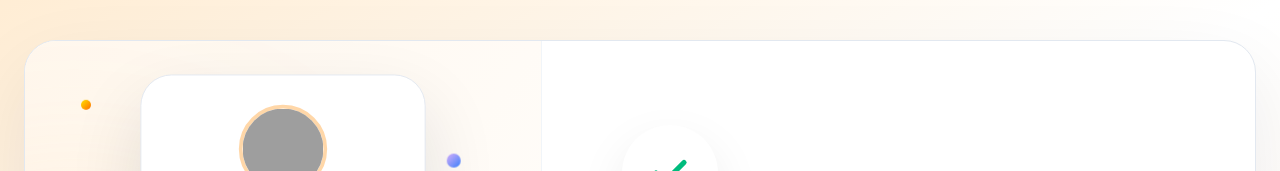
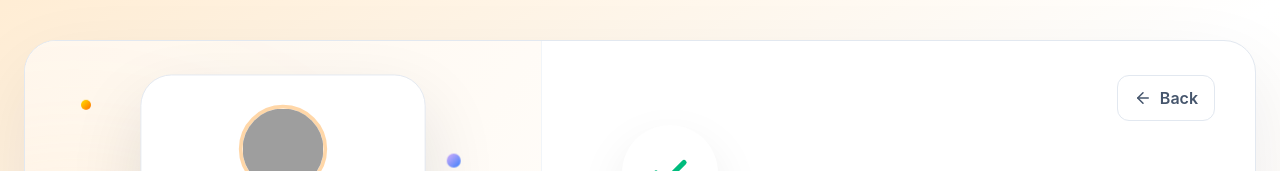
Before and after one commit to Amansen-ay/Orbfolio, a React (Vite) app in the folder client/: page /onboarding/finished in a window 1280 px wide. Shown: the top 171 px of the page. Built offline with nearby package versions, Linux system fonts and the light colour scheme; grey boxes are pictures that could not be loaded.

Commit message:
feat: Wired all the pages using useNavigate

```diff
--- a/client/src/features/onboarding/ui/AvatarCard.tsx
+++ b/client/src/features/onboarding/ui/AvatarCard.tsx
@@ -3,8 +3,10 @@ import {
   ArrowRight,
   CloudUpload,
 } from "lucide-react";
+import {useNavigate} from 'react-router-dom';
 
 export function AvatarCard() {
+    const navigate = useNavigate()
   return (
     <div className="w-full max-w-xl">
       {/* Step */}
@@ -129,6 +131,7 @@ export function AvatarCard() {
             hover:-translate-y-0.5
             hover:bg-slate-50
           "
+          onClick={()=>navigate('/onboarding/username')}
         >
           <ArrowLeft size={18} />
           Back
@@ -152,6 +155,7 @@ export function AvatarCard() {
               hover:-translate-y-0.5
               hover:bg-slate-50
             "
+            onClick={()=>navigate('/onboarding/bio')}
           >
             Skip for now
           </button>
@@ -173,6 +177,7 @@ export function AvatarCard() {
               hover:-translate-y-0.5
               hover:bg-orange-600
             "
+            onClick={()=>navigate('/onboarding/bio')}
           >
             Next
 
--- a/client/src/features/onboarding/ui/BioCard.tsx
+++ b/client/src/features/onboarding/ui/BioCard.tsx
@@ -2,8 +2,10 @@ import {
   ArrowLeft,
   ArrowRight,
 } from "lucide-react";
+import {useNavigate} from 'react-router-dom';
 
 export function BioCard() {
+    const navigate = useNavigate();
   return (
     <div className="mt-15 w-full max-w-xl">
       {/* Step */}
@@ -103,6 +105,7 @@ export function BioCard() {
             hover:-translate-y-0.5
             hover:bg-slate-50
           "
+          onClick={()=>navigate('/onboarding/avatar')}
         >
           <ArrowLeft size={18} />
           Back
@@ -111,25 +114,6 @@ export function BioCard() {
         {/* Right Buttons */}
 
         <div className="flex gap-4">
-          <button
-            type="button"
-            className="
-              h-14
-              rounded-2xl
-              border
-              border-slate-200
-              px-8
-              font-semibold
-              text-slate-700
-              transition-all
-              duration-300
-              hover:-translate-y-0.5
-              hover:bg-slate-50
-            "
-          >
-            Skip for now
-          </button>
-
           <button
             type="submit"
             className="
@@ -147,6 +131,7 @@ export function BioCard() {
               hover:-translate-y-0.5
               hover:bg-orange-600
             "
+            onClick={()=>navigate('/onboarding/location')}
           >
             Next
 
--- a/client/src/features/onboarding/ui/BirthdayCard.tsx
+++ b/client/src/features/onboarding/ui/BirthdayCard.tsx
@@ -3,8 +3,10 @@ import {
   ArrowRight,
   CalendarDays,
 } from "lucide-react";
+import {useNavigate} from 'react-router-dom';
 
 export function BirthdayCard() {
+    const navigate = useNavigate();
   return (
     <div className="mt-[-35px] w-full max-w-xl">
       {/* Step */}
@@ -105,6 +107,7 @@ export function BirthdayCard() {
             hover:-translate-y-0.5
             hover:bg-slate-50
           "
+          onClick={()=>navigate('/onboarding/location')}
         >
           <ArrowLeft size={18} />
           Back
@@ -128,6 +131,7 @@ export function BirthdayCard() {
               hover:-translate-y-0.5
               hover:bg-slate-50
             "
+            onClick={()=>navigate('/onboarding/finished')}
           >
             Skip for now
           </button>
@@ -149,6 +153,7 @@ export function BirthdayCard() {
               hover:-translate-y-0.5
               hover:bg-orange-600
             "
+            onClick={()=>navigate('/onboarding/finished')}
           >
             Finish Setup
 
--- a/client/src/features/onboarding/ui/DisplayNameCard.tsx
+++ b/client/src/features/onboarding/ui/DisplayNameCard.tsx
@@ -1,6 +1,8 @@
 import { User, ArrowRight, ArrowLeft } from "lucide-react";
+import {useNavigate} from 'react-router-dom';
 
 export function DisplayNameCard() {
+    const navigate = useNavigate();
   return (
     <div className="w-full max-w-xl">
       {/* Step */}
@@ -98,6 +100,7 @@ export function DisplayNameCard() {
               hover:-translate-y-0.5
               hover:bg-slate-50
             "
+            onClick={()=>navigate('/onboarding/welcome')}
           >
             <ArrowLeft className="h-5 w-5" />
             Back
@@ -120,6 +123,7 @@ export function DisplayNameCard() {
               hover:-translate-y-0.5
               hover:bg-orange-600
             "
+            onClick={()=>navigate('/onboarding/username')}
           >
             Next
             <ArrowRight className="h-5 w-5" />
--- a/client/src/features/onboarding/ui/LocationCard.tsx
+++ b/client/src/features/onboarding/ui/LocationCard.tsx
@@ -4,7 +4,9 @@ import {
   ChevronDown,
 } from "lucide-react";
 
+import {useNavigate} from 'react-router-dom';
 export function LocationCard() {
+    const navigate = useNavigate();
   return (
     <div className="w-full max-w-xl">
       {/* Step */}
@@ -157,31 +159,13 @@ export function LocationCard() {
             hover:-translate-y-0.5
             hover:bg-slate-50
           "
+          onClick={()=>navigate('/onboarding/bio')}
         >
           <ArrowLeft size={18} />
           Back
         </button>
 
         <div className="flex gap-4">
-          <button
-            type="button"
-            className="
-              h-14
-              rounded-2xl
-              border
-              border-slate-200
-              px-8
-              font-semibold
-              text-slate-700
-              transition-all
-              duration-300
-              hover:-translate-y-0.5
-              hover:bg-slate-50
-            "
-          >
-            Skip for now
-          </button>
-
           <button
             type="submit"
             className="
@@ -199,6 +183,7 @@ export function LocationCard() {
               hover:-translate-y-0.5
               hover:bg-orange-600
             "
+            onClick={()=>navigate('/onboarding/dateofbirth')}
           >
             Next
             <ArrowRight size={18} />
--- a/client/src/features/onboarding/ui/UsernameCard.tsx
+++ b/client/src/features/onboarding/ui/UsernameCard.tsx
@@ -3,8 +3,10 @@ import {
   ArrowRight,
   CheckCircle2,
 } from "lucide-react";
+import {useNavigate} from 'react-router-dom';
 
 export function UsernameCard() {
+    const navigate = useNavigate();
   return (
     <div className="w-full max-w-xl">
       {/* Step */}
@@ -135,6 +137,7 @@ export function UsernameCard() {
             hover:-translate-y-0.5
             hover:bg-slate-50
           "
+          onClick={()=>navigate('/onboarding/displayname')}
         >
           <ArrowLeft size={18} />
           Back
@@ -157,6 +160,7 @@ export function UsernameCard() {
             hover:-translate-y-0.5
             hover:bg-orange-600
           "
+          onClick={()=>navigate('/onboarding/avatar')}
         >
           Next
           <ArrowRight size={18} />
--- a/client/src/features/onboarding/ui/WelcomeCard.tsx
+++ b/client/src/features/onboarding/ui/WelcomeCard.tsx
@@ -4,8 +4,11 @@ import {
   Sparkles,
   UserRound,
 } from "lucide-react";
+import {useNavigate} from 'react-router-dom';
 
 export function WelcomeCard() {
+    const navigate = useNavigate();
+
   return (
     <div className="max-w-xl">
 
@@ -106,6 +109,7 @@ export function WelcomeCard() {
           hover:-translate-y-1
           hover:bg-orange-600
         "
+        onClick={()=>navigate('/onboarding/displayname')}
       >
         Let's Get Started
 
--- a/client/src/pages/ProfilePreview/ProfilePreviewPage.tsx
+++ b/client/src/pages/ProfilePreview/ProfilePreviewPage.tsx
@@ -1,7 +1,9 @@
 import { ArrowLeft, ArrowRight, LockKeyhole } from "lucide-react";
 import { PreviewPhone } from "./ui/PreviewPhone";
+import {useNavigate} from 'react-router-dom';
 
 export function ProfilePreviewPage() {
+    const navigate = useNavigate();
   return (
     <main
       className="
@@ -32,6 +34,7 @@ export function ProfilePreviewPage() {
             hover:-translate-y-0.5
             hover:bg-slate-50
           "
+          onClick={()=>navigate('/onboarding/finished')}
         >
           <ArrowLeft size={18} />
           Back to Setup
@@ -195,6 +198,7 @@ export function ProfilePreviewPage() {
             hover:-translate-y-0.5
             hover:bg-slate-50
           "
+          onClick={()=>navigate('/onboarding/finished')}
         >
           <ArrowLeft size={19} />
           Back to Setup
--- a/client/src/pages/onboardingComplete/ui/CompletionCard.tsx
+++ b/client/src/pages/onboardingComplete/ui/CompletionCard.tsx
@@ -1,13 +1,48 @@
 import {
     ArrowRight,
+    ArrowLeft,
     Check,
     Eye,
     ExternalLink,
 } from "lucide-react";
+import { useNavigate } from 'react-router-dom';
 
 export function CompletionCard() {
+    const navigate = useNavigate();
     return (
-    <div className="w-full max-w-xl">
+        <div className="relative w-full max-w-xl">
+
+            {/* Back Button */}
+
+            <button
+                type="button"
+                onClick={() => navigate("/onboarding/dateofbirth")}
+                className="
+    absolute
+    right-[-40px]
+    top-[-50px]
+    flex
+    items-center
+    gap-2
+    rounded-xl
+    border
+    border-slate-200
+    bg-white
+    px-4
+    py-2.5
+    font-semibold
+    text-slate-600
+    transition-all
+    duration-300
+    hover:-translate-y-0.5
+    hover:border-orange-200
+    hover:bg-orange-50
+    hover:text-orange-500
+  "
+            >
+                <ArrowLeft size={18} />
+                Back
+            </button>
             {/* Success Icon */}
 
             <div
@@ -116,6 +151,7 @@ export function CompletionCard() {
             hover:-translate-y-0.5
             hover:bg-slate-50
           "
+                    onClick={() => navigate('/preview')}
                 >
                     <Eye size={20} />
 
@@ -140,6 +176,7 @@ export function CompletionCard() {
             hover:-translate-y-0.5
             hover:bg-orange-600
           "
+
                 >
                     Go to Dashboard
 
```
Lines whose indentation alone changed are shown as unchanged.
